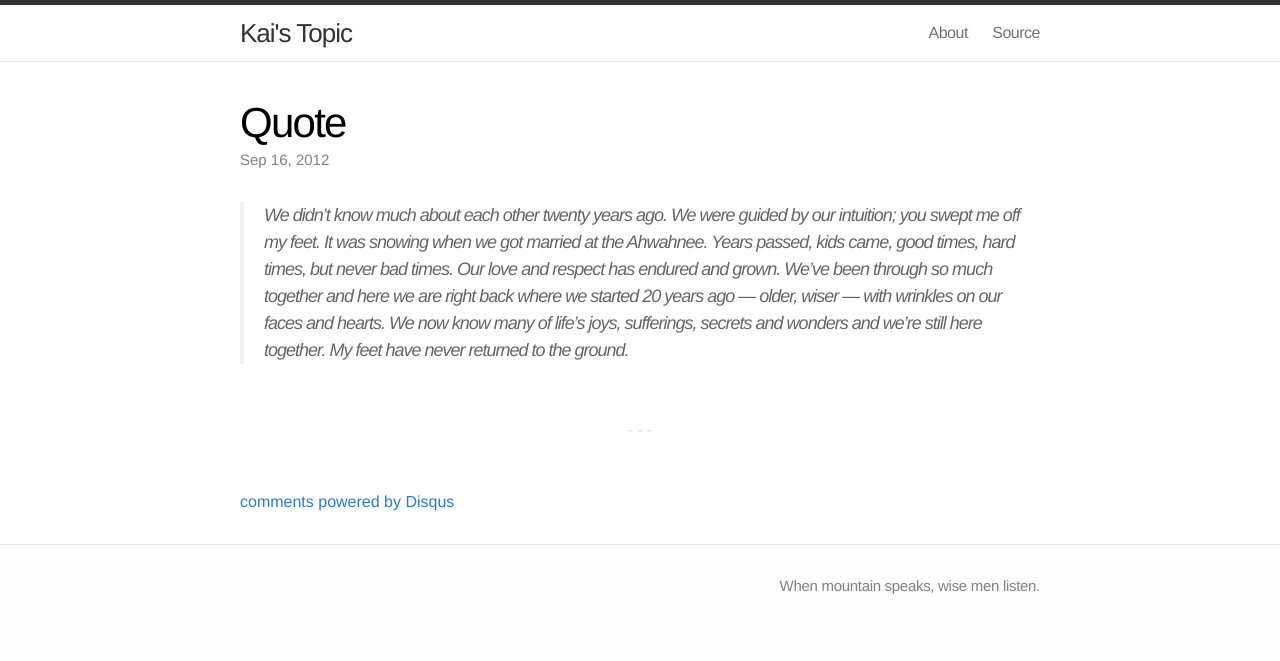
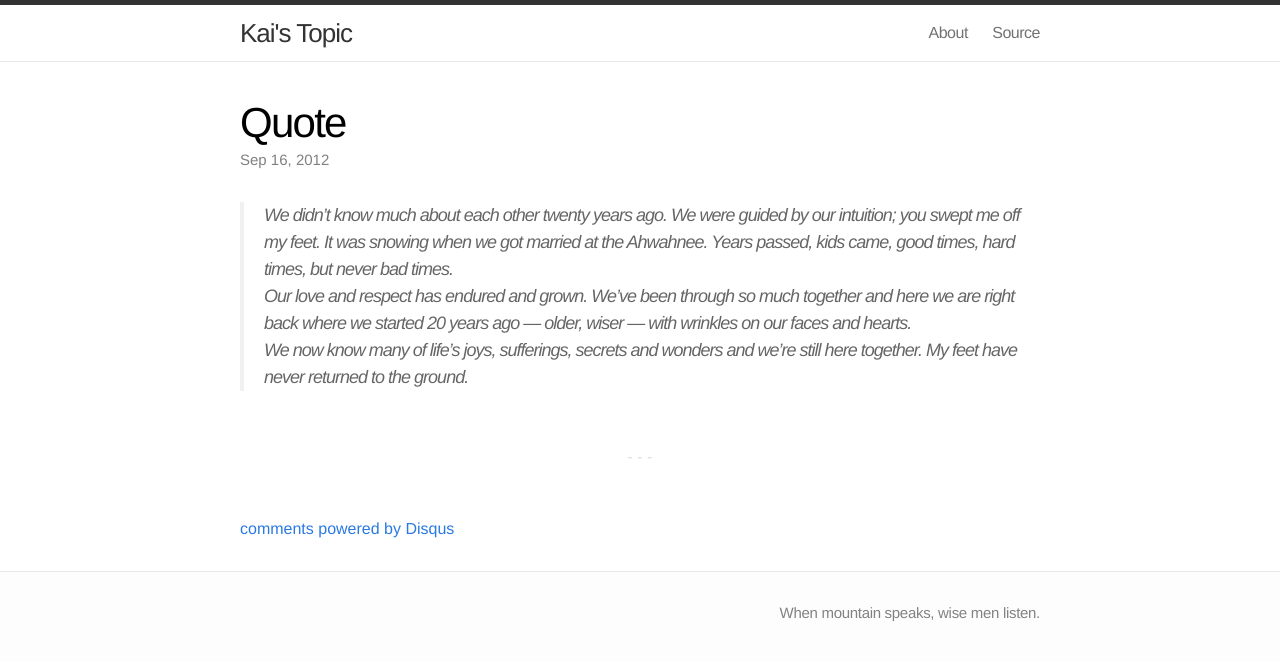
Before and after one commit to kailuo/kailuo.github.com, a Jekyll site: the page built from _posts/2012-9-16-quote.md, in a window 1280 px wide. Shown: the top 661 px of the page. Built offline with Jekyll 4.4.1, drawn with Linux system fonts in a browser that asks for light colours; comment, search, counter and statistics services are not loaded.

```diff
--- a/_posts/2012-9-16-quote.md
+++ b/_posts/2012-9-16-quote.md
@@ -5,4 +5,8 @@ category: topic
 
 ---
 
-> We didn’t know much about each other twenty years ago. We were guided by our intuition; you swept me off my feet. It was snowing when we got married at the Ahwahnee. Years passed, kids came, good times, hard times, but never bad times. Our love and respect has endured and grown. We’ve been through so much together and here we are right back where we started 20 years ago — older, wiser — with wrinkles on our faces and hearts. We now know many of life’s joys, sufferings, secrets and wonders and we’re still here together. My feet have never returned to the ground.
+> We didn’t know much about each other twenty years ago. We were guided by our intuition; you swept me off my feet. It was snowing when we got married at the Ahwahnee. Years passed, kids came, good times, hard times, but never bad times.
+>
+> Our love and respect has endured and grown. We’ve been through so much together and here we are right back where we started 20 years ago — older, wiser — with wrinkles on our faces and hearts.
+>
+> We now know many of life’s joys, sufferings, secrets and wonders and we’re still here together. My feet have never returned to the ground.
```
Also changed, not shown: _posts/2010-7-31-July.md (+1 -1 lines), _posts/2010-8-2-my-fakes-in-the-app-store.md (+1 -1 lines), _posts/2011-10-8-so-life-goes-on.md (+1 -1 lines), _posts/2011-6-13-i-close-my-eyes-in-order-to-see.md (+0 -2 lines).
